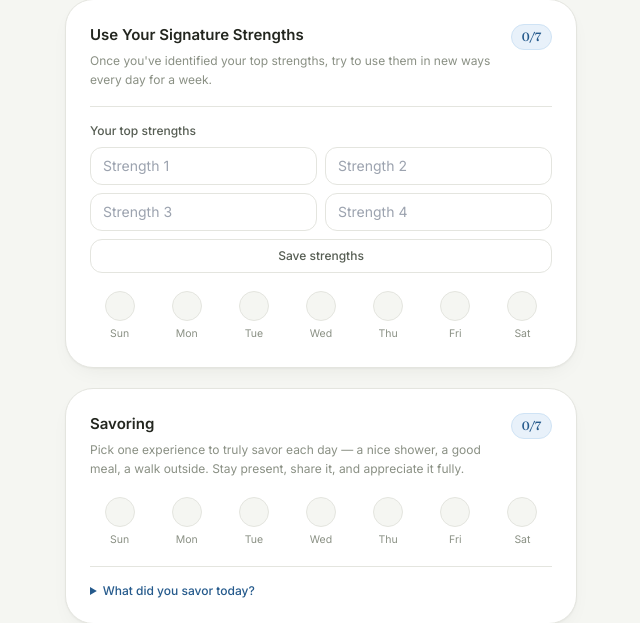
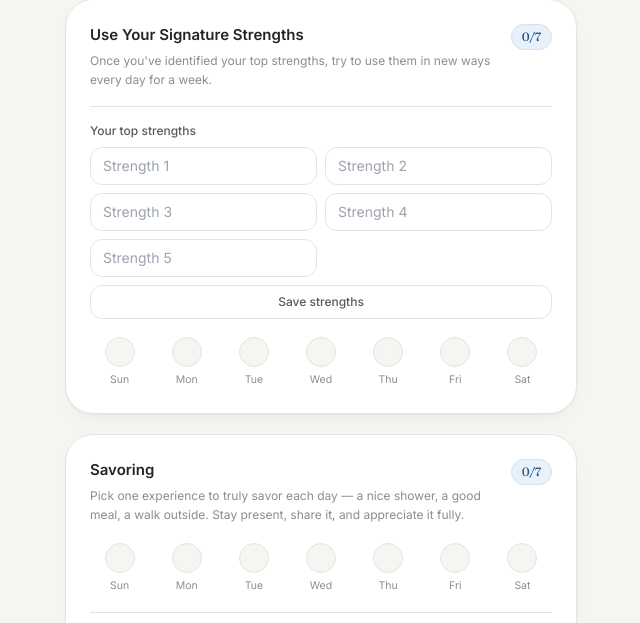
Before and after one commit to vighneshh/moodfarer, a Flask app: page /rewire in a window 1280 px wide. Shown: the part 377-1000 px from the top of the page, without its empty margins (319-959 px from the left). Run offline with Flask 3, Linux system fonts and the light colour scheme; the visitor is signed in with stand-in values (Sample User, id 1); data that the repository does not hold is empty; some libraries are stand-ins or nearby versions.

Commit message:
change sign strengths from 4 to 5

```diff
--- a/app.py
+++ b/app.py
@@ -961,7 +961,7 @@ def register_routes(app):
     @login_required
     def rewire_strengths():
         strengths = [
-            (request.form.get(f"strength_{i}") or "").strip()[:120] for i in range(1, 5)
+            (request.form.get(f"strength_{i}") or "").strip()[:120] for i in range(1, 6)
         ]
         current_user.signature_strengths = strengths
         db.session.commit()
--- a/templates/rewire.html
+++ b/templates/rewire.html
@@ -47,7 +47,7 @@
       <p class="text-xs font-medium text-ink-soft mb-2">Your top strengths</p>
       <form method="POST" action="{{ url_for('rewire_strengths') }}" class="grid grid-cols-2 gap-2">
         <input type="hidden" name="csrf_token" value="{{ csrf_token() }}">
-        {% for i in range(1, 5) %}
+        {% for i in range(1, 6) %}
         <input type="text" name="strength_{{ i }}" value="{{ strengths[i-1] if strengths|length >= i else '' }}"
                placeholder="Strength {{ i }}" maxlength="120"
                class="rounded-xl border border-line px-3 py-2 text-sm focus:outline-none focus:ring-2 focus:ring-moss-400 focus:border-transparent">
```
